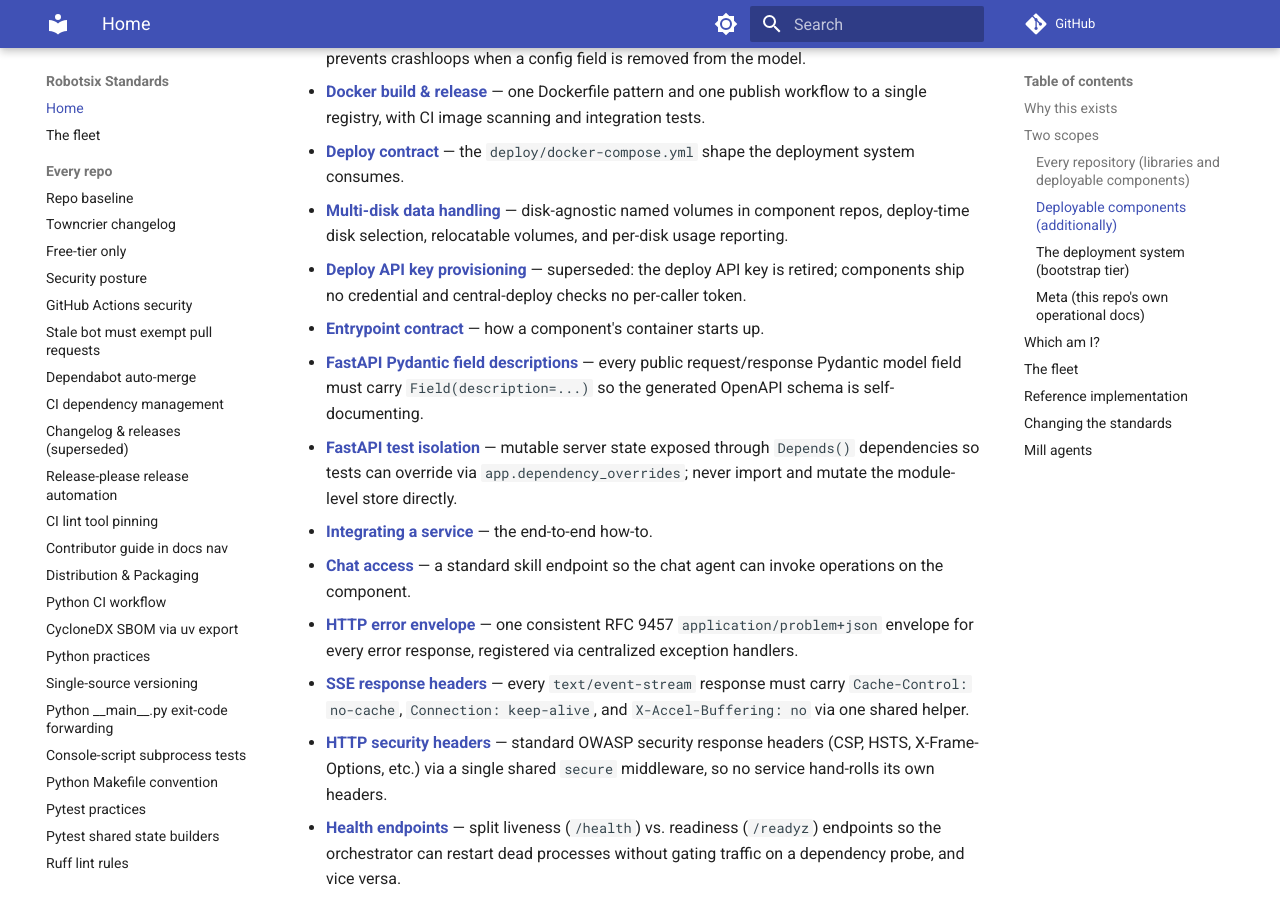
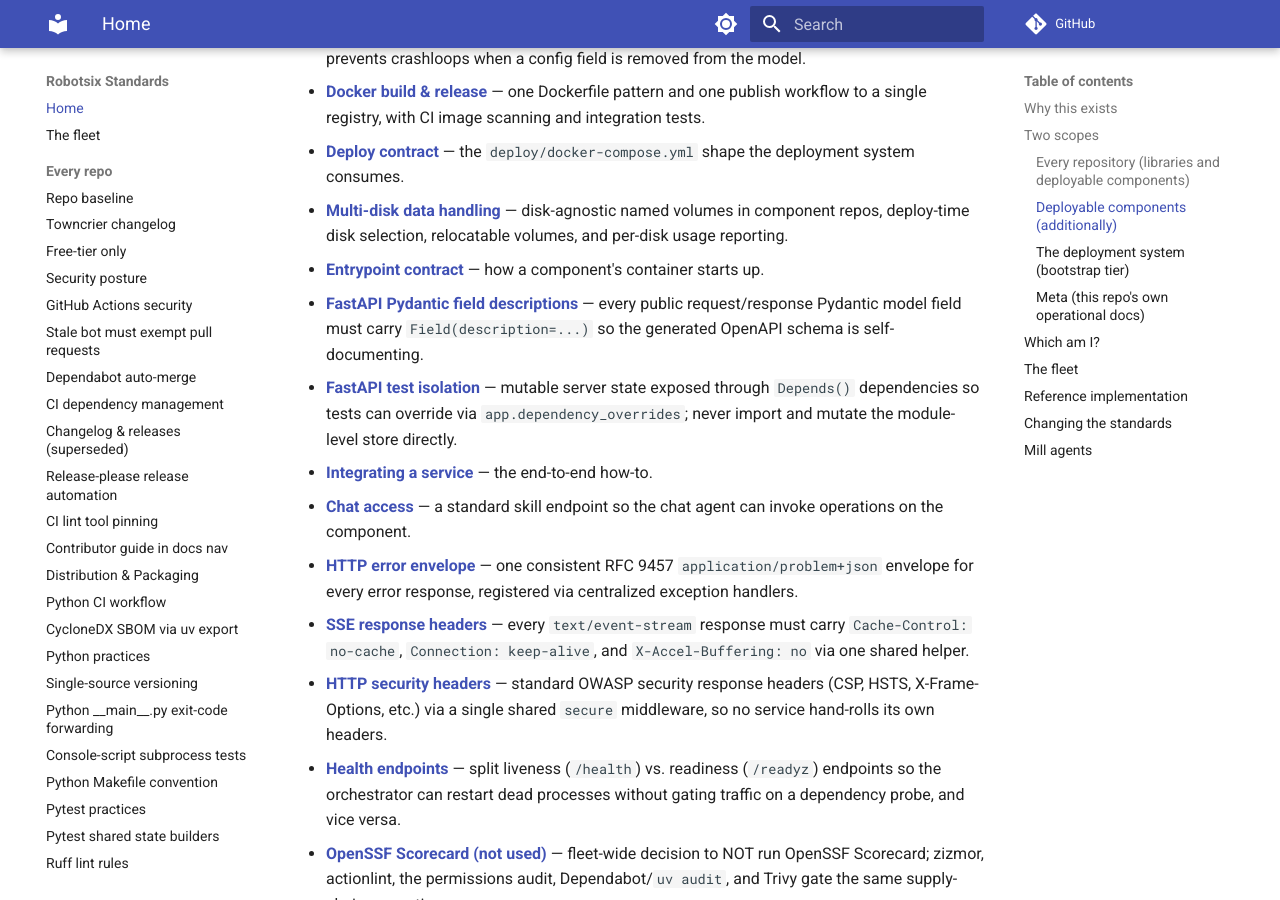
Before and after one commit to damien-robotsix/robotsix-standards, an MkDocs documentation site: the page built from docs/index.md, in a window 1280 px wide and 900 px high, scrolled down 4039 px. Built offline with MkDocs 1.6.1 and Material for MkDocs 9.7.7, drawn with Linux system fonts in a browser that asks for light colours; comment, search, counter and statistics services are not loaded.

Commit message:
feat: Remove obsolete docs/deploy-api-key.md — deploy-api-key provisioning retired fleet-wide (20260821T101853Z-remove-obsolete-docs-deploy-api-key-md-d-c43e) (#310)
* feat: Remove obsolete docs/deploy-api-key.md — deploy-api-key provisioning retired fleet-wide (20260821T101853Z-remove-obsolete-docs-deploy-api-key-md-d-c43e)

* ci: remove deploy-api-key.md nav entry from mkdocs.yml

---------

Co-authored-by: robotsix-mill <mill@robotsix.local>

```diff
--- a/docs/index.md
+++ b/docs/index.md
@@ -181,9 +181,6 @@ integrates with the deployment system. Beyond the baseline it follows:
 - **[Multi-disk data handling](disk-handling.md)** — disk-agnostic named volumes
   in component repos, deploy-time disk selection, relocatable volumes, and
   per-disk usage reporting.
-- **[Deploy API key provisioning](deploy-api-key.md)** — superseded: the
-  deploy API key is retired; components ship no credential and central-deploy
-  checks no per-caller token.
 - **[Entrypoint contract](entrypoint-contract.md)** — how a component's
   container starts up.
 - **[FastAPI Pydantic field descriptions](fastapi-pydantic-field-descriptions.md)** —
--- a/mkdocs.yml
+++ b/mkdocs.yml
@@ -122,7 +122,7 @@ nav:
       - Docker build & release: docker-standard.md
       - Deploy contract: deploy-contract.md
       - Multi-disk data handling: disk-handling.md
-      - Deploy API key provisioning: deploy-api-key.md
+
       - Entrypoint contract: entrypoint-contract.md
       - FastAPI Pydantic field descriptions: fastapi-pydantic-field-descriptions.md
       - FastAPI test isolation: fastapi-test-isolation.md
```
Also changed, not shown: README.md (+0 -1 lines), docs/deploy-api-key.md (deleted, +0 -38 lines).
